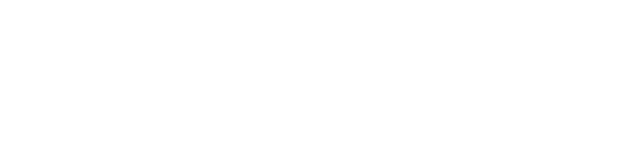
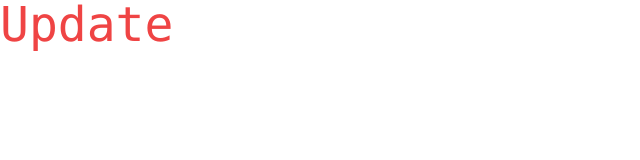
Before and after one commit to theharshdev/wrocus, a plain HTML site: page dist/index.html in a window 1280 px wide. Shown: the whole page, without its empty margins (0-640 px from the left). Drawn offline with nearby package versions, Linux system fonts and the light colour scheme.

Commit message:
just checking the status

```diff
--- a/dist/index.html
+++ b/dist/index.html
@@ -25,6 +25,7 @@
   </head>
 
   <body>
+    <h2 class="text-red-500 text-5xl font-mono">Update</h2>
     <script src="https://cdn.jsdelivr.net/npm/swiper@11/swiper-element-bundle.min.js"></script>
     <script src="assets/js/main.js"></script>
   </body>
```
Also changed, not shown: dist/assets/css/output.css.
